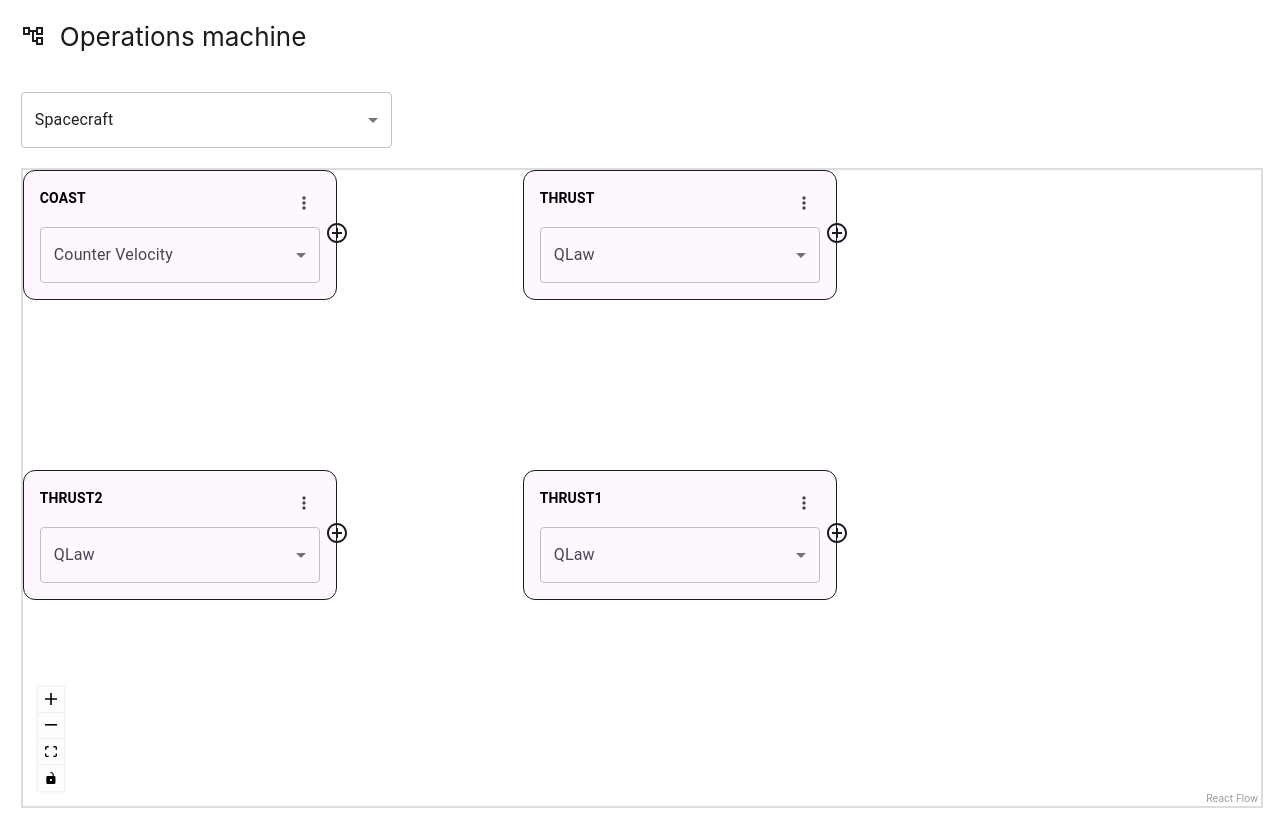
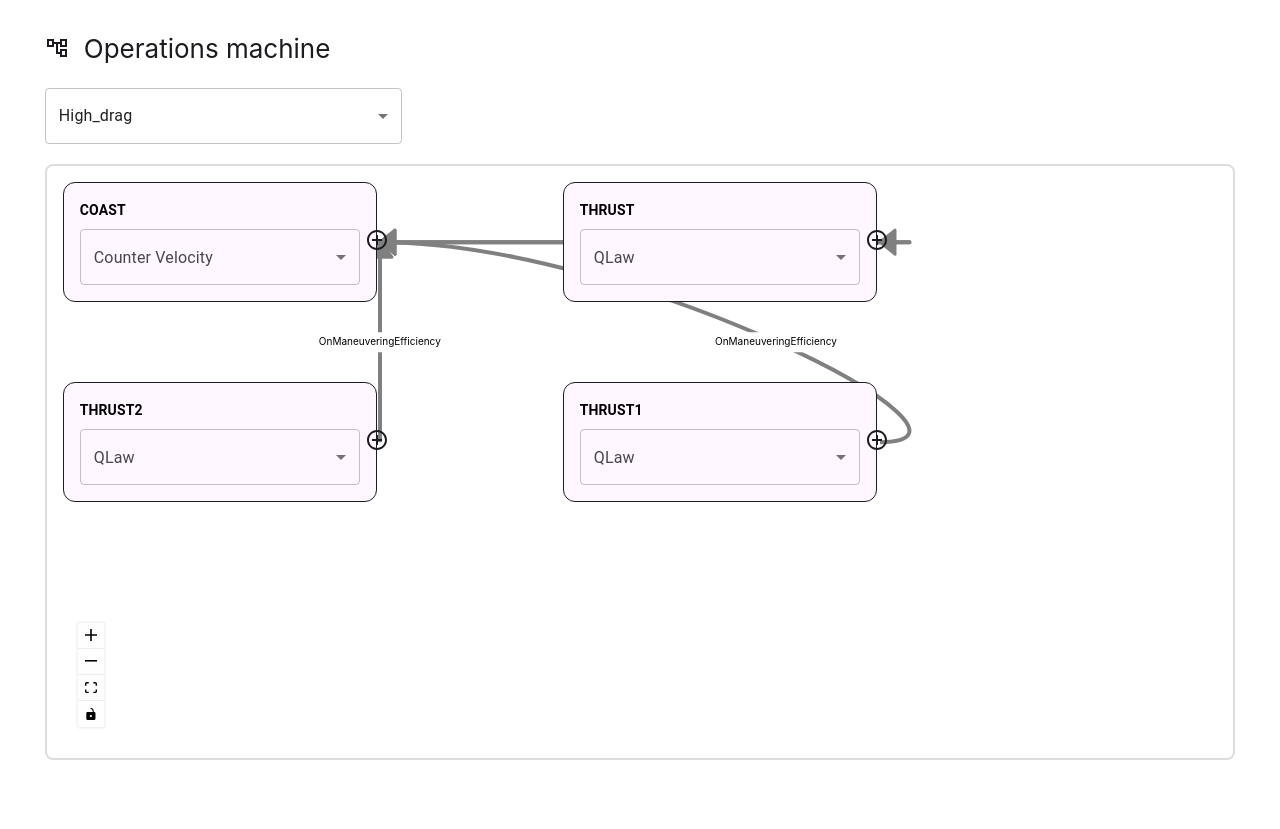
Before and after one commit to tcasazza-ienai/operation-machine-prototype, a React (Create React App) app: page / in a window 1280 px wide. After the commit the page ends 805 px from the top, so only its background shows below. Built offline with nearby package versions, Linux system fonts and the light colour scheme.

Commit message:
connections added

```diff
--- a/src/App.css
+++ b/src/App.css
@@ -9,6 +9,7 @@
   display: flex;
   align-items: center;
   background-color: #FFF;
+  margin: 12px;
   gap: 15px;
   display: flex;
   font-size: calc(10px + 2vmin);
@@ -18,7 +19,7 @@
 .App-body {
   display: flex;
   flex-direction: column;
-  margin-top: 40px;
+  margin: 24px;
 }
 
 .operation-machine-box {
@@ -34,3 +35,7 @@
   border-radius: 8px;
   border: 1px solid var(--Outline, #79747E);
 }
+
+.react-flow__attribution {
+  display: none;
+}
--- a/src/App.tsx
+++ b/src/App.tsx
@@ -1,62 +1,30 @@
-import React, { useEffect, useState } from 'react';
+import React, { useState } from 'react';
 import './App.css';
-import { Operation, OperationMachine } from './types/operation-machine.types';
-import operationMachine1 from './data/operation-machines/operation-machine-1.json'
-import Spacecraft1 from './data/spacecraft/spacecraft-1.json'
 import { Spacecraft } from './types/spacecraft.types';
 import AccountTreeOutlinedIcon from '@mui/icons-material/AccountTreeOutlined';
 import { MenuItem, Select, Box } from '@mui/material';
-import { ReactFlow, Controls, Background } from '@xyflow/react';
-import '@xyflow/react/dist/style.css';
-import OperationNode from './components/operation/operation-node.tsx';
-import { mappingToNodeOperations } from './utils/nodeOperations.ts';
+
+import OperationMachineBoard from './components/operation-machine/operation-machine-board.tsx';
+import SpacecraftSelect from './components/select/spacecraft-select.tsx';
 
 
 
 function App() {
-  const [operationMachine, setOperationMachine] = useState<OperationMachine>(operationMachine1)
-  const [spacecraft, setSpaceCraft] = useState<Spacecraft>(Spacecraft1)
-  const [operations, setOperations] = useState(mappingToNodeOperations(operationMachine.operations));
 
 
-  const nodeTypes = {
-    custom: OperationNode,
-  };
+
+
+
 
   return (
     <div className="App">
       <header className="App-header">
-        <AccountTreeOutlinedIcon />
+        <AccountTreeOutlinedIcon sx={{ marginLeft: "12px" }} />
         Operations machine
       </header>
       <body className="App-body">
-        <Select
-          labelId="Spacecraft-label"
-          id="Spacecraft-select"
-          value={spacecraft.name}
-          sx={{
-            width: "30%", minWidth: "200px", '& .MuiOutlinedInput-input': {
-              display: "flex"
-            },
-          }}
-        >
-          <MenuItem value={Spacecraft1.name} style={{ display: "flex", justifyContent: "start" }}>Spacecraft</MenuItem>
-        </Select>
-        <Box sx={{ height: '80vh', display: 'flex', flexDirection: 'column', marginTop: "20px" }}>
-          <ReactFlow
-            nodes={operations}
-            nodeTypes={nodeTypes}
-            style={{ width: '100%', border: '2px solid #ddd' }}
-            nodesDraggable
-          >
-            <Controls />
-            <Background
-              gap={1}
-              size={0}
-              color="transparent"
-            />
-          </ReactFlow>
-        </Box>
+        <SpacecraftSelect />
+        <OperationMachineBoard />
       </body>
     </div>
   );
--- /dev/null
+++ b/src/components/operation-machine/operation-machine-board.tsx
@@ -0,0 +1,43 @@
+import { Box } from '@mui/material';
+import { Background, Controls, Handle, ReactFlow, useEdgesState, useNodesState } from '@xyflow/react';
+import React, { useEffect, useState } from 'react';
+import { OperationMachine } from '../../types/operation-machine.types';
+import operationMachine1 from '../../data/operation-machines/operation-machine-1.json'
+import { mappingToEdgesOperations, mappingToNodeOperations } from '../../utils/nodeOperations.ts';
+import OperationNode from '../operation/operation-node.tsx';
+import '@xyflow/react/dist/style.css';
+const OperationMachineBoard: React.FC = () => {
+    const [operationMachine, setOperationMachine] = useState<OperationMachine>(operationMachine1)
+    const [nodes, setNodes, onNodesChange] = useNodesState(mappingToNodeOperations(operationMachine.operations));
+    const [edges, setEdges, onEdgesChange] = useEdgesState([]);
+
+
+    useEffect(() => {
+        if (nodes.length > 0) {
+            setEdges(mappingToEdgesOperations(operationMachine.operations) as never[]);
+        }
+    }, [nodes])
+
+    const nodeTypes = {
+        custom: OperationNode,
+    };
+    return (
+        <Box sx={{ border: '2px solid #ddd', borderRadius: "8px", padding: "16px", height: '70vh', display: 'flex', flexDirection: 'column', marginTop: "20px" }}>
+            <ReactFlow
+                nodes={nodes}
+                edges={edges}
+                nodeTypes={nodeTypes}
+                style={{ width: '100%', }}
+                nodesDraggable
+            >
+                <Controls />
+                <Background
+                    gap={1}
+                    color="transparent"
+                />
+            </ReactFlow>
+        </Box>
+    );
+};
+
+export default OperationMachineBoard;
--- a/src/components/operation/operation-node.tsx
+++ b/src/components/operation/operation-node.tsx
@@ -3,23 +3,16 @@ import { Handle, NodeProps, Position } from "@xyflow/react";
 import React, { useEffect } from "react";
 import { useState } from "react";
 import AddCircleOutlineIcon from '@mui/icons-material/AddCircleOutline';
-import MoreVertIcon from '@mui/icons-material/MoreVert';
 
 const OperationNode: React.FC<NodeProps> = ({ data }) => {
     const [modesList, setModeList] = useState(["QLaw", "Counter Velocity", "Pointing Nadir", "Along Velocity"])
-    const [selected, setSelected] = useState<string | undefined>("");
-    const [anchorEl, setAnchorEl] = React.useState<null | HTMLElement>(null);
-    const open = Boolean(anchorEl);
-    const handleClick = (event: React.MouseEvent<HTMLElement>) => {
-        setAnchorEl(event.currentTarget);
-    };
-    const handleClose = () => {
-        setAnchorEl(null);
-    };
+    const [selected, setSelected] = useState<string>("");
+
+
 
     useEffect(() => {
         if (data?.mode) {
-            setSelected(data?.mode);
+            setSelected(data?.mode as string);
         }
     }, [data.mode]);
     return (
@@ -38,34 +31,7 @@ const OperationNode: React.FC<NodeProps> = ({ data }) => {
         >
             <Box sx={{ display: "flex", justifyContent: "space-between", marginBottom: "8px" }}>
                 <Typography sx={{ fontSize: "14px", fontWeight: "bold" }} variant="h6">{data.label as string} </Typography>
-                <Button disableRipple size="small" onClick={handleClick} sx={{
-                    borderRadius: 50, color: "#49454F", padding: "16px", width: "24px",
-                    height: "24px",
-                    minWidth: "24px",
-                    minHeight: "24px",
-                }}>
-                    <MoreVertIcon fontSize="small" />
-                </Button>
-                <Menu
-                    className='nodrag'
-                    id="demo-positioned-menu"
-                    aria-labelledby="demo-positioned-button"
-                    anchorEl={anchorEl}
-                    open={open}
-                    onClose={handleClose}
-                    anchorOrigin={{
-                        vertical: "bottom",
-                        horizontal: "right",
-                    }}
-                    transformOrigin={{
-                        vertical: "top",
-                        horizontal: "right",
-                    }}
-                >
-                    <MenuItem onClick={handleClose}>Rename operation</MenuItem>
-                    <MenuItem onClick={handleClose}>Duplicate</MenuItem>
-                    <MenuItem onClick={handleClose}>Delete</MenuItem>
-                </Menu>
+
             </Box>
             <Select
                 value={selected}
@@ -73,7 +39,7 @@ const OperationNode: React.FC<NodeProps> = ({ data }) => {
                 onChange={(e) => setSelected(e.target.value)}
                 sx={{ position: "relative", width: "100%", color: "#49454F", textAlign: "justify" }}
             >
-                <Box sx={{ display: "flex", justifyContent: "space-between", height: "40px", alignItems: "center", padding: "8px 12px", borderBottom: "1px solid #CAC4D0" }}>
+                <Box sx={{ display: "flex", justifyContent: "space-between", height: "40px", alignItems: "center", padding: "8px 12px", borderBottom: "1px solid #CAC4D0", zIndex: "-1" }}>
                     <Typography sx={{ fontSize: "14px", fontWeight: "bold" }} variant="h6">Modes:</Typography>
                     <Button disableRipple size="small" sx={{
                         borderRadius: 50, color: "#49454F", padding: "16px", width: "24px",
@@ -94,6 +60,11 @@ const OperationNode: React.FC<NodeProps> = ({ data }) => {
                 position={Position.Right}
                 style={{ visibility: "hidden" }}
             />
+            <Handle
+                type="target"
+                position={Position.Right}
+                style={{ visibility: "hidden" }}
+            />
             <Box
                 sx={{
                     position: "absolute",
--- /dev/null
+++ b/src/components/select/spacecraft-select.tsx
@@ -0,0 +1,47 @@
+import React, { useState } from 'react';
+import { Select, MenuItem } from '@mui/material';
+import Spacecraft1 from '../../data/spacecraft/spacecraft-1.json'
+import Spacecraft2 from '../../data/spacecraft/spacecraft-2.json'
+import { Spacecraft } from '../../types/spacecraft.types';
+
+
+const SpacecraftSelect: React.FC = () => {
+    const emptySpacecraft: Spacecraft = {
+        name: '',
+        sc_systems: {
+            functional_id: '',
+            system: {
+                name: '',
+                mass: 0,
+                thrust: 0,
+                cost: 0
+            },
+            functional_direction: ''
+        },
+        override_dry_mass: 0,
+        area: 0,
+        CD: 0,
+    };
+
+    const [spacecraftList, setSpacecraftList] = useState<Spacecraft[]>([Spacecraft1, Spacecraft2])
+    const [spacecraftSelected, setSpacecraftSelected] = useState<Spacecraft>(Spacecraft1)
+
+    return (
+        <Select
+            labelId="Spacecraft-label"
+            id="Spacecraft-select"
+            value={spacecraftSelected.name}
+            onChange={(e) => setSpacecraftSelected(spacecraftList.find((spacecraft) => spacecraft.name === e.target.value) || emptySpacecraft)}
+            sx={{
+                width: "30%", minWidth: "200px", '& .MuiOutlinedInput-input': {
+                    display: "flex"
+                },
+            }}
+        >
+            {spacecraftList.map((spacecraft) => (<MenuItem value={spacecraft.name} style={{ display: "flex", justifyContent: "start" }}>{spacecraft.name}</MenuItem>))}
+
+        </Select>
+    );
+};
+
+export default SpacecraftSelect;
--- a/src/data/operation-machines/operation-machine-2.json
+++ b/src/data/operation-machines/operation-machine-2.json
@@ -21,7 +21,7 @@
           }
         ]
       },
-      "event": [
+      "events": [
         {
           "trigger": "OnGroundStationVisibilityGain",
           "effect": "ToOp('COMM')"
@@ -49,7 +49,7 @@
           }
         ]
       },
-      "event": [
+      "events": [
         {
           "trigger": "OnGroundStationVisibilityLoss",
           "effect": "ToOp('NOM')"
--- a/src/types/operation-machine.types.ts
+++ b/src/types/operation-machine.types.ts
@@ -8,7 +8,7 @@ export type OperationMachine = {
 export type Operation = {
     op_name: string;
     mode: Mode;
-    event: OperationEvent[];
+    events: OperationEvent[];
 }
 
 export type Mode = {
--- a/src/utils/nodeOperations.ts
+++ b/src/utils/nodeOperations.ts
@@ -1,10 +1,11 @@
+import { Edge, MarkerType } from "@xyflow/react";
 import { Operation } from "../types/operation-machine.types";
 
 export const mappingToNodeOperations = (operations: Operation[]) => {
     const totalNodes = operations.length;
     const columns = Math.ceil(Math.sqrt(totalNodes));
     const nodeSpacingX = 500;
-    const nodeSpacingY = 300;
+    const nodeSpacingY = 200;
 
     return operations.map((operation: Operation, index) => {
         const row = Math.floor(index / columns);
@@ -21,3 +22,32 @@ export const mappingToNodeOperations = (operations: Operation[]) => {
         };
     });
 };
+
+export const mappingToEdgesOperations = (operations: Operation[]) => {
+    const edges: Edge[] = []
+    operations.forEach((operation: Operation, index) => {
+        operation.events.forEach((event) => {
+            if (event.effect.includes('ToOp')) {
+                const target = event.effect.split('ToOp')[1].replace('(', '').replace(')', '');
+                edges.push({
+                    id: operation.op_name + '-' + index + '-' + target,
+                    source: operation.op_name,
+                    target: target,
+                    animated: false,
+                    markerEnd: {
+                        type: MarkerType.ArrowClosed,
+                        width: 15,
+                        height: 15,
+                        color: 'grey',
+                    },
+                    label: event.trigger,
+                    style: {
+                        strokeWidth: 4,
+                        stroke: 'grey',
+                    },
+                });
+            }
+        })
+    });
+    return edges;
+};
```
Also changed, not shown: src/components/menu/popup-menu.tsx (added, +50 -0 lines), src/data/operation-machines/operation-machine-1.json (+4 -4 lines).
